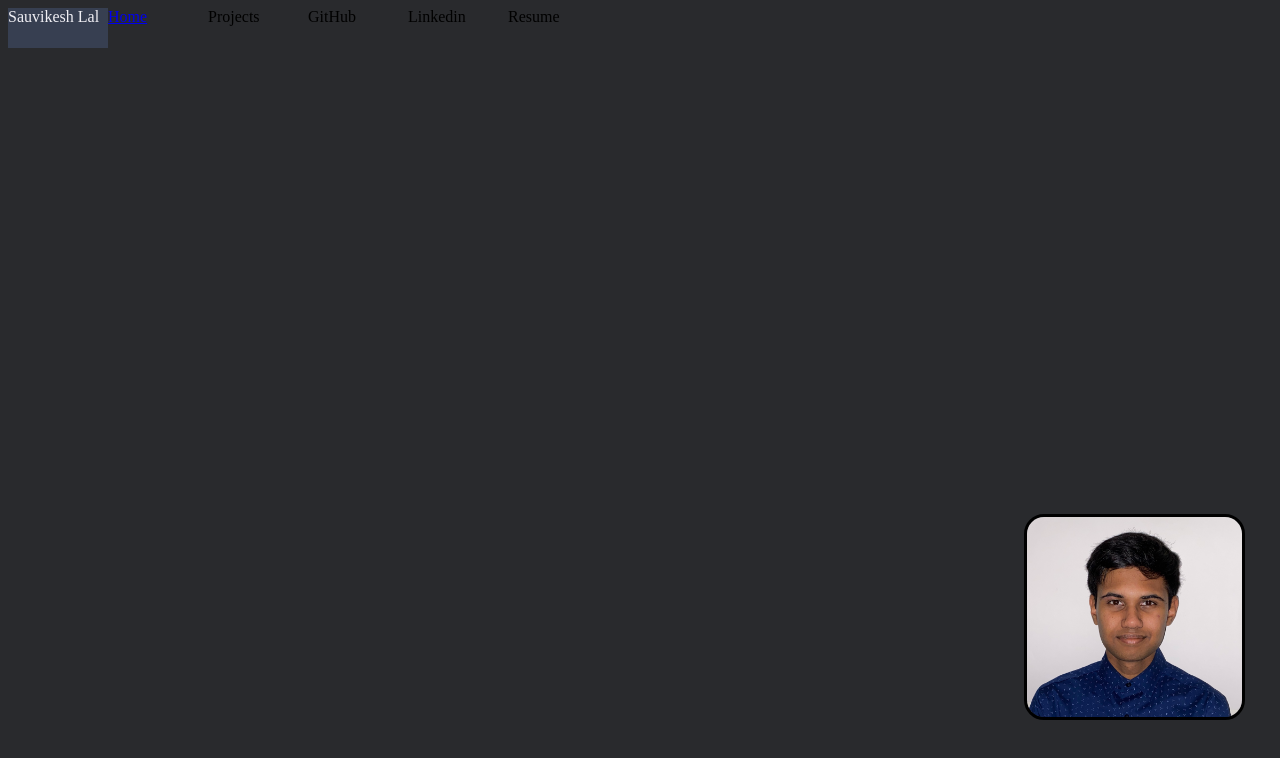
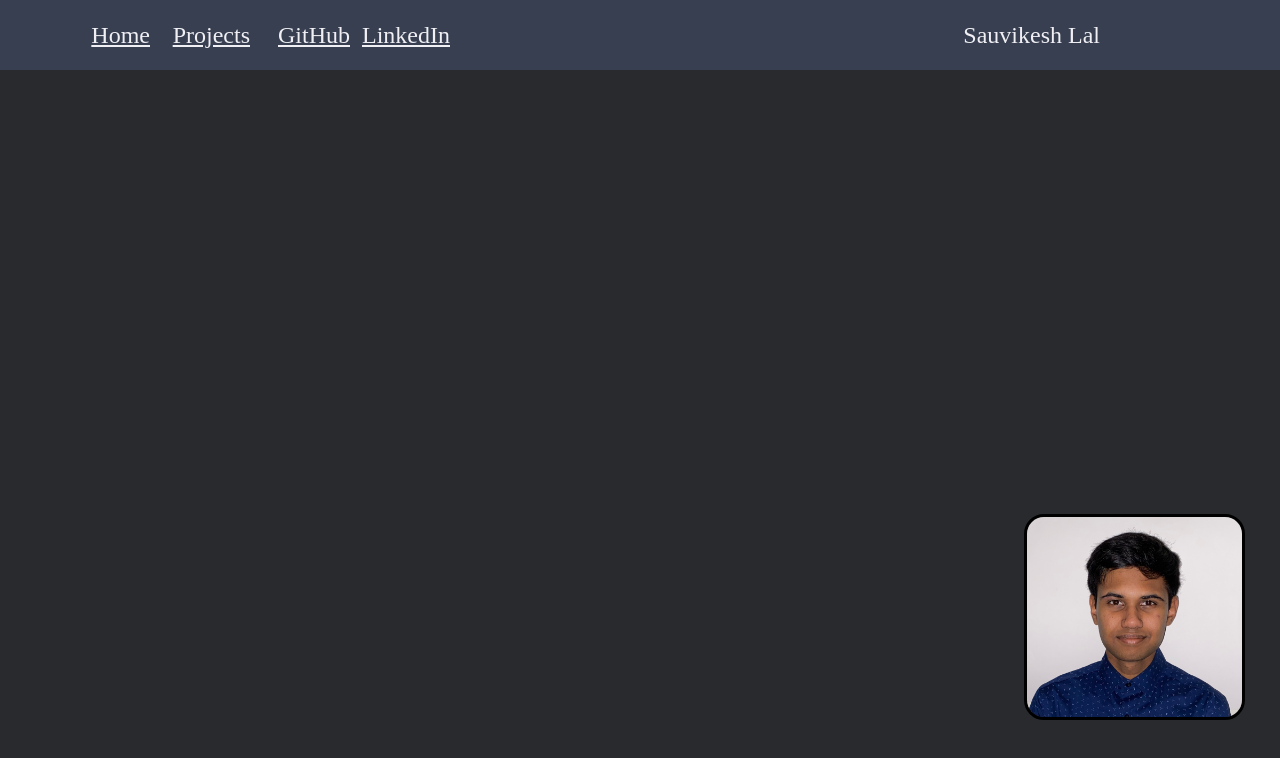
Before and after one commit to Sauvikesh/Personal-Website, a plain HTML site: page home.html in a window 1280 px wide. Drawn offline with Linux system fonts and the light colour scheme.

Commit message:
made an outline of the new navbar

```diff
--- a/home.html
+++ b/home.html
@@ -10,19 +10,31 @@
     <link rel="stylesheet" href="style.css">
 
 </head>
-<body style="background-color: #292A2D;">
+<body style="background-color: #292A2D; margin: 0px;">
 
     <div class="navbarGrid">
+
+            <div>
+                <a class = "active" href="home.html">Home</a>
+            </div>
+
+            <div>
+                <a class = "otherElements" href="projects.html">Projects</a>
+            </div>
+
+            <div href="https://github.com/Sauvikesh" target="_blank">
+               <a class = "otherElements" href="https://github.com/Sauvikesh"target="_blank">GitHub</a>
+            </div>
+
+            <div href="https://www.linkedin.com/in/sauvikesh-lal/" target="_blank">
+                <a class = "otherElements" href="https://www.linkedin.com/in/sauvikesh-lal/" target="_blank">LinkedIn</a>
+            </div>
+
+
+
+
             <div class="myName">Sauvikesh Lal</div>
-            <div>
 
-                <a class = "active" href="home.html">Home</a>
-
-            </div>
-            <div href="projects.html">Projects</div>
-            <div href="https://github.com/Sauvikesh" target="_blank">GitHub</div>
-            <div href="https://www.linkedin.com/in/sauvikesh-lal/" target="_blank">Linkedin </div>
-            <div href="resume" target="_blank">Resume</div>
     </div>
 
 
--- a/style.css
+++ b/style.css
@@ -1,12 +1,21 @@
 .navbarGrid{
     display: grid;
-    grid-template-columns: 100px 100px 100px 100px 100px 100px;
-    grid-template-rows: 40px 40px;
-
+    grid-template-columns: 100px 100px 100px  100px 650px ;
+    grid-template-rows: 70px;
+    background-color: #373F51;
+    align-items: center;
+    justify-items: right;
+    font-size: 150%;
+    padding-left: 50px;
 }
 .myName{
    color: #F0EFF4;
    background-color: #373F51;
+   text-align: center;
+}
+.otherElements{
+    color: #F0EFF4;
+    text-align: center;
 }
 
 .my-Picture{
@@ -21,6 +30,10 @@
     left: 80%;
     bottom: 10%;
 }
+.active{
+    color: #F0EFF4;
+}
+
 .topnav {
     background-color: #373F51;
     overflow: hidden;
@@ -56,6 +69,3 @@ h3{
     color: white;
     text-align: center;
 }
-.topnav a.active{
-    background-color: #8A9EA7;
-}
```
